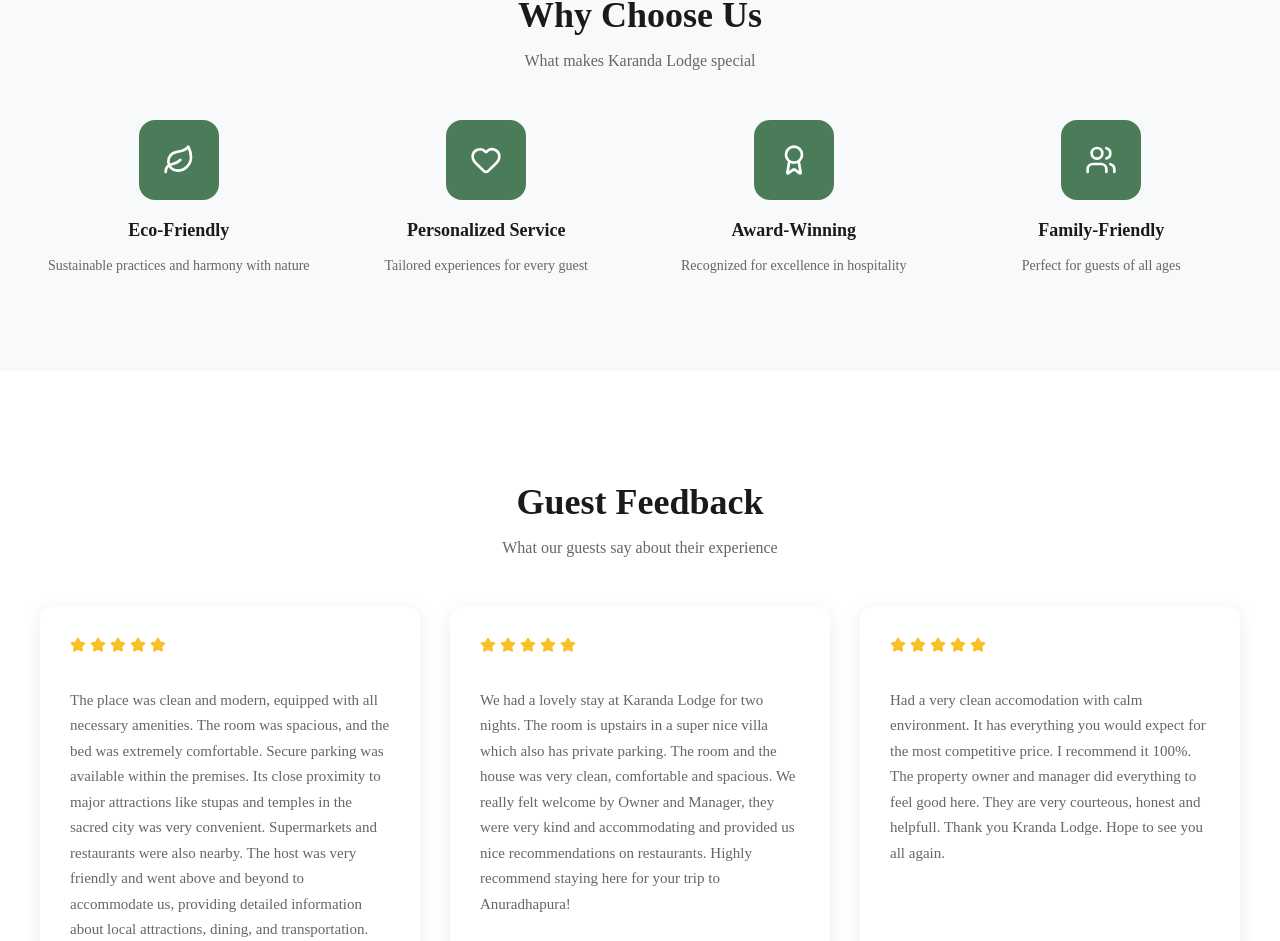
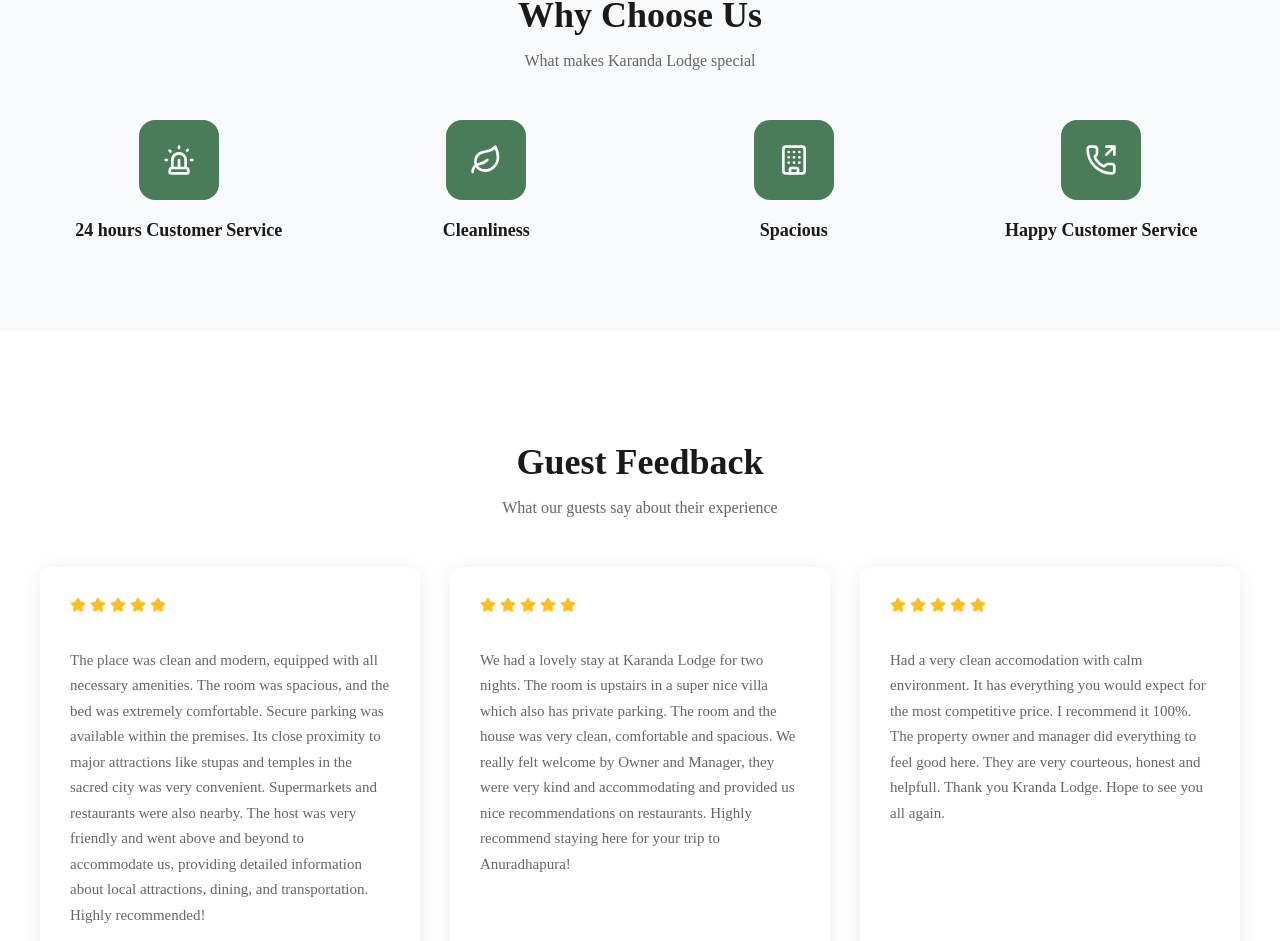
Before and after one commit to nandundasa/karanda_lodge_villa, a Next.js app in the folder karanda-lodge/: page /About in a window 1280 px wide. Shown: the part 932-1873 px from the top of the page. Built offline with nearby package versions, Linux system fonts and the light colour scheme.

Commit message:
Update feature icons and descriptions in About section

```diff
--- a/karanda-lodge/src/app/About/page.tsx
+++ b/karanda-lodge/src/app/About/page.tsx
@@ -1,5 +1,15 @@
 "use client";
-import { Leaf, Heart, Award, Users, MapPin, Star } from "lucide-react";
+import {
+  Leaf,
+  Heart,
+  Award,
+  Users,
+  MapPin,
+  Star,
+  Siren,
+  Building,
+  PhoneOutgoing,
+} from "lucide-react";
 import Navbar from "../components/Navbar";
 import Footer from "../components/Footer";
 import "./about.css";
@@ -62,31 +72,27 @@
             <div className="features">
               <div className="feature-card">
                 <div className="feature-icon">
-                  <Leaf size={32} />
+                  <Siren size={32} />
                 </div>
-                <h3>Eco-Friendly</h3>
-                <p>Sustainable practices and harmony with nature</p>
+                <h3>24 hours Customer Service</h3>
               </div>
               <div className="feature-card">
                 <div className="feature-icon">
-                  <Heart size={32} />
+                  <Leaf size={32} />
                 </div>
-                <h3>Personalized Service</h3>
-                <p>Tailored experiences for every guest</p>
+                <h3>Cleanliness</h3>
               </div>
               <div className="feature-card">
                 <div className="feature-icon">
-                  <Award size={32} />
+                  <Building size={32} />
                 </div>
-                <h3>Award-Winning</h3>
-                <p>Recognized for excellence in hospitality</p>
+                <h3>Spacious</h3>
               </div>
               <div className="feature-card">
                 <div className="feature-icon">
-                  <Users size={32} />
+                  <PhoneOutgoing size={32} />
                 </div>
-                <h3>Family-Friendly</h3>
-                <p>Perfect for guests of all ages</p>
+                <h3>Happy Customer Service</h3>
               </div>
             </div>
           </div>
```
